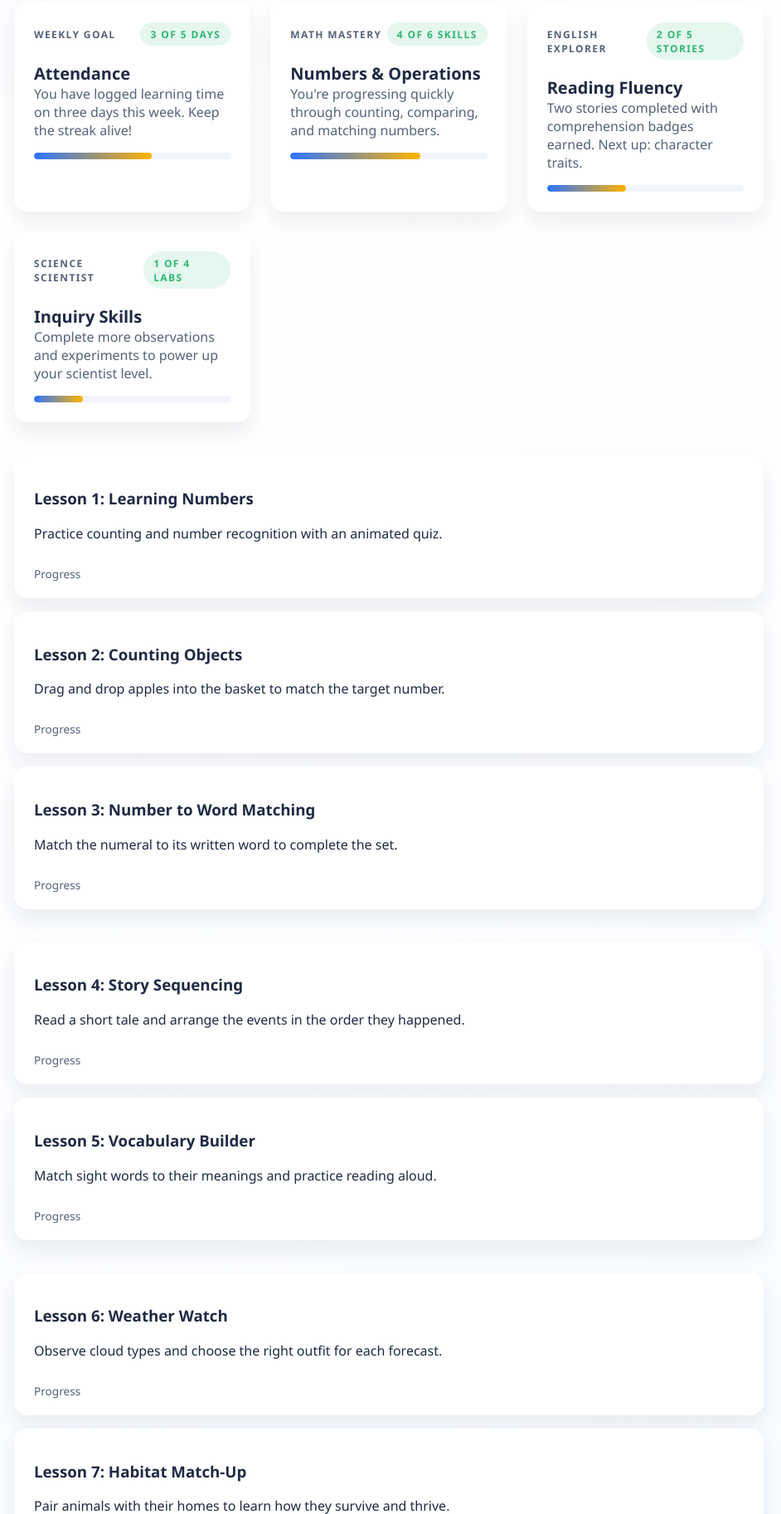
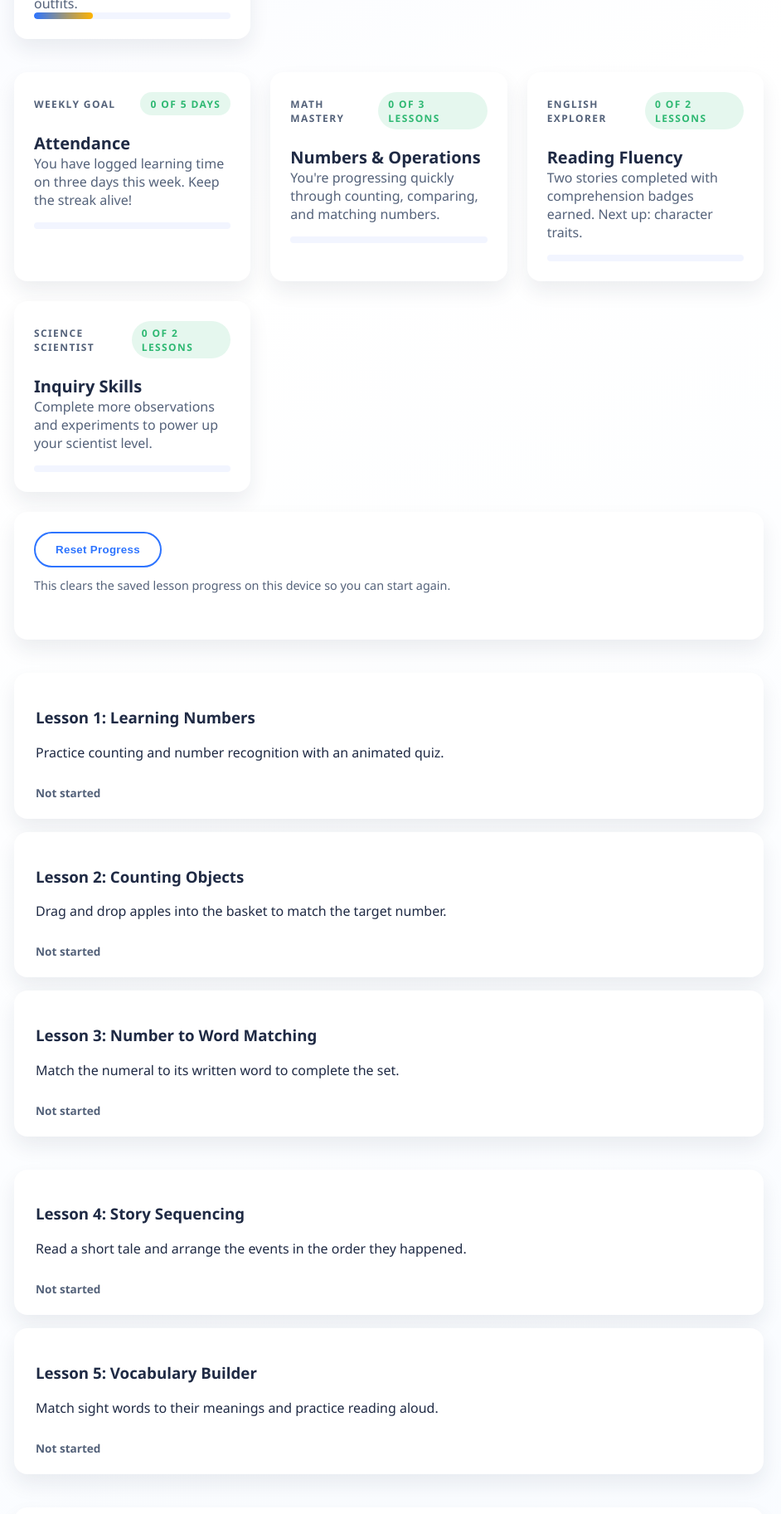
Before and after one commit to mikerichard6174/my-lms, a website: page index.html in a window 1280 px wide. Shown: the part 975-2800 px from the top of the page at 83% size, without its empty margins (311-1253 px from the left). Drawn offline with Linux system fonts and the light colour scheme.

Commit message:
Add client-side progress tracking for lessons

```diff
--- a/index.html
+++ b/index.html
@@ -24,7 +24,7 @@
       </section>
 
       <section class="nav-progress" aria-label="Overall progress">
-        Keep it up! <strong>72%</strong> Course Complete
+        Keep it up! <strong data-overall-progress>72%</strong> Course Complete
       </section>
     </aside>
 
@@ -34,7 +34,9 @@
           <h1>Welcome back, Superstar!</h1>
           <p>Your learning journey continues with fun, interactive lessons across Math, English, and Science to mirror the Time4Learning experience. Pick up where you left off or explore something new.</p>
           <div class="lesson-actions">
-            <a class="button" href="lessons/lesson1.html">Continue Math Quest</a>
+            <a class="button" data-next-lesson href="lessons/lesson1.html">
+              Continue <span data-next-lesson-label>Math Adventures • Lesson 1: Learning Numbers</span>
+            </a>
             <a class="button secondary" href="#progress-tracker">View Progress</a>
           </div>
         </div>
@@ -96,160 +98,166 @@
       </section>
 
       <section id="progress-tracker" class="dashboard-grid" aria-label="Student progress tracker">
-        <article class="dashboard-card progress-card">
+        <article class="dashboard-card progress-card" data-attendance-card>
           <header>
             <span>Weekly Goal</span>
-            <span class="status-pill">3 of 5 days</span>
+            <span class="status-pill" data-status>3 of 5 days</span>
           </header>
           <div>
             <h3>Attendance</h3>
             <p>You have logged learning time on three days this week. Keep the streak alive!</p>
-            <div class="progress-track" role="progressbar" aria-label="Weekly attendance" aria-valuemin="0" aria-valuemax="5" aria-valuenow="3">
-              <div class="progress-bar" style="width: 60%"></div>
+            <div class="progress-track" role="progressbar" aria-label="Weekly attendance" aria-valuemin="0" aria-valuemax="5" aria-valuenow="3" data-progress-track>
+              <div class="progress-bar" data-progress-bar style="width: 60%"></div>
             </div>
           </div>
         </article>
 
-        <article class="dashboard-card progress-card">
+        <article class="dashboard-card progress-card" data-subject-progress="math">
           <header>
             <span>Math Mastery</span>
-            <span class="status-pill">4 of 6 skills</span>
+            <span class="status-pill" data-status>0 of 3 lessons</span>
           </header>
           <div>
             <h3>Numbers &amp; Operations</h3>
             <p>You're progressing quickly through counting, comparing, and matching numbers.</p>
-            <div class="progress-track" role="progressbar" aria-label="Math progress" aria-valuemin="0" aria-valuemax="6" aria-valuenow="4">
-              <div class="progress-bar" style="width: 66%"></div>
+            <div class="progress-track" role="progressbar" aria-label="Math progress" aria-valuemin="0" aria-valuemax="3" aria-valuenow="0" data-progress-track>
+              <div class="progress-bar" data-progress-bar style="width: 0%"></div>
             </div>
           </div>
         </article>
 
-        <article class="dashboard-card progress-card">
+        <article class="dashboard-card progress-card" data-subject-progress="english">
           <header>
             <span>English Explorer</span>
-            <span class="status-pill">2 of 5 stories</span>
+            <span class="status-pill" data-status>0 of 2 lessons</span>
           </header>
           <div>
             <h3>Reading Fluency</h3>
             <p>Two stories completed with comprehension badges earned. Next up: character traits.</p>
-            <div class="progress-track" role="progressbar" aria-label="English progress" aria-valuemin="0" aria-valuemax="5" aria-valuenow="2">
-              <div class="progress-bar" style="width: 40%"></div>
+            <div class="progress-track" role="progressbar" aria-label="English progress" aria-valuemin="0" aria-valuemax="2" aria-valuenow="0" data-progress-track>
+              <div class="progress-bar" data-progress-bar style="width: 0%"></div>
             </div>
           </div>
         </article>
 
-        <article class="dashboard-card progress-card">
+        <article class="dashboard-card progress-card" data-subject-progress="science">
           <header>
             <span>Science Scientist</span>
-            <span class="status-pill">1 of 4 labs</span>
+            <span class="status-pill" data-status>0 of 2 lessons</span>
           </header>
           <div>
             <h3>Inquiry Skills</h3>
             <p>Complete more observations and experiments to power up your scientist level.</p>
-            <div class="progress-track" role="progressbar" aria-label="Science progress" aria-valuemin="0" aria-valuemax="4" aria-valuenow="1">
-              <div class="progress-bar" style="width: 25%"></div>
+            <div class="progress-track" role="progressbar" aria-label="Science progress" aria-valuemin="0" aria-valuemax="2" aria-valuenow="0" data-progress-track>
+              <div class="progress-bar" data-progress-bar style="width: 0%"></div>
             </div>
           </div>
         </article>
+        <div class="progress-reset" role="group" aria-label="Progress controls">
+          <button class="button secondary" type="button" data-reset-progress>Reset Progress</button>
+          <p>This clears the saved lesson progress on this device so you can start again.</p>
+          <p class="reset-message" aria-live="polite" data-reset-message></p>
+        </div>
       </section>
 
       <section id="math-lessons" aria-label="Math lessons" class="lesson-list">
-        <a class="lesson-card" href="lessons/lesson1.html">
+        <a class="lesson-card" data-lesson-id="math1" href="lessons/lesson1.html">
           <div>
             <h3>Lesson 1: Learning Numbers</h3>
             <p>Practice counting and number recognition with an animated quiz.</p>
           </div>
           <footer>
-            <span>Progress</span>
+            <span class="lesson-status" data-lesson-status>Not started</span>
             <div class="progress-track" role="presentation">
-              <div class="progress-bar" style="width: 100%"></div>
+              <div class="progress-bar" data-progress-bar style="width: 0%"></div>
             </div>
           </footer>
         </a>
 
-        <a class="lesson-card" href="lessons/lesson2.html">
+        <a class="lesson-card" data-lesson-id="math2" href="lessons/lesson2.html">
           <div>
             <h3>Lesson 2: Counting Objects</h3>
             <p>Drag and drop apples into the basket to match the target number.</p>
           </div>
           <footer>
-            <span>Progress</span>
+            <span class="lesson-status" data-lesson-status>Not started</span>
             <div class="progress-track" role="presentation">
-              <div class="progress-bar" style="width: 45%"></div>
+              <div class="progress-bar" data-progress-bar style="width: 0%"></div>
             </div>
           </footer>
         </a>
 
-        <a class="lesson-card" href="lessons/lesson3.html">
+        <a class="lesson-card" data-lesson-id="math3" href="lessons/lesson3.html">
           <div>
             <h3>Lesson 3: Number to Word Matching</h3>
             <p>Match the numeral to its written word to complete the set.</p>
           </div>
           <footer>
-            <span>Progress</span>
+            <span class="lesson-status" data-lesson-status>Not started</span>
             <div class="progress-track" role="presentation">
-              <div class="progress-bar" style="width: 20%"></div>
+              <div class="progress-bar" data-progress-bar style="width: 0%"></div>
             </div>
           </footer>
         </a>
       </section>
 
       <section id="english-lessons" aria-label="English lessons" class="lesson-list">
-        <a class="lesson-card" href="lessons/english1.html">
+        <a class="lesson-card" data-lesson-id="english1" href="lessons/english1.html">
           <div>
             <h3>Lesson 4: Story Sequencing</h3>
             <p>Read a short tale and arrange the events in the order they happened.</p>
           </div>
           <footer>
-            <span>Progress</span>
+            <span class="lesson-status" data-lesson-status>Not started</span>
             <div class="progress-track" role="presentation">
-              <div class="progress-bar" style="width: 35%"></div>
+              <div class="progress-bar" data-progress-bar style="width: 0%"></div>
             </div>
           </footer>
         </a>
 
-        <a class="lesson-card" href="lessons/english2.html">
+        <a class="lesson-card" data-lesson-id="english2" href="lessons/english2.html">
           <div>
             <h3>Lesson 5: Vocabulary Builder</h3>
             <p>Match sight words to their meanings and practice reading aloud.</p>
           </div>
           <footer>
-            <span>Progress</span>
+            <span class="lesson-status" data-lesson-status>Not started</span>
             <div class="progress-track" role="presentation">
-              <div class="progress-bar" style="width: 15%"></div>
+              <div class="progress-bar" data-progress-bar style="width: 0%"></div>
             </div>
           </footer>
         </a>
       </section>
 
       <section id="science-lessons" aria-label="Science lessons" class="lesson-list">
-        <a class="lesson-card" href="lessons/science1.html">
+        <a class="lesson-card" data-lesson-id="science1" href="lessons/science1.html">
           <div>
             <h3>Lesson 6: Weather Watch</h3>
             <p>Observe cloud types and choose the right outfit for each forecast.</p>
           </div>
           <footer>
-            <span>Progress</span>
+            <span class="lesson-status" data-lesson-status>Not started</span>
             <div class="progress-track" role="presentation">
-              <div class="progress-bar" style="width: 10%"></div>
+              <div class="progress-bar" data-progress-bar style="width: 0%"></div>
             </div>
           </footer>
         </a>
 
-        <a class="lesson-card" href="lessons/science2.html">
+        <a class="lesson-card" data-lesson-id="science2" href="lessons/science2.html">
           <div>
             <h3>Lesson 7: Habitat Match-Up</h3>
             <p>Pair animals with their homes to learn how they survive and thrive.</p>
           </div>
           <footer>
-            <span>Progress</span>
+            <span class="lesson-status" data-lesson-status>Not started</span>
             <div class="progress-track" role="presentation">
-              <div class="progress-bar" style="width: 5%"></div>
+              <div class="progress-bar" data-progress-bar style="width: 0%"></div>
             </div>
           </footer>
         </a>
       </section>
     </main>
   </div>
+  <script src="scripts/progress.js"></script>
 </body>
 </html>
--- /dev/null
+++ b/scripts/progress.js
@@ -0,0 +1,257 @@
+(function () {
+  const STORAGE_KEY = "my-lms-progress-v1";
+
+  const LESSONS = [
+    { id: "math1", subject: "math", name: "Lesson 1: Learning Numbers", path: "lessons/lesson1.html" },
+    { id: "math2", subject: "math", name: "Lesson 2: Counting Objects", path: "lessons/lesson2.html" },
+    { id: "math3", subject: "math", name: "Lesson 3: Number to Word Matching", path: "lessons/lesson3.html" },
+    { id: "english1", subject: "english", name: "Lesson 4: Story Sequencing", path: "lessons/english1.html" },
+    { id: "english2", subject: "english", name: "Lesson 5: Vocabulary Builder", path: "lessons/english2.html" },
+    { id: "science1", subject: "science", name: "Lesson 6: Weather Watch", path: "lessons/science1.html" },
+    { id: "science2", subject: "science", name: "Lesson 7: Habitat Match-Up", path: "lessons/science2.html" }
+  ];
+
+  const SUBJECT_LABELS = {
+    math: "Math Adventures",
+    english: "English Explorers",
+    science: "Science Lab"
+  };
+
+  const lessonIndex = Object.fromEntries(LESSONS.map((lesson) => [lesson.id, lesson]));
+  const subjectLessons = LESSONS.reduce((acc, lesson) => {
+    if (!acc[lesson.subject]) {
+      acc[lesson.subject] = [];
+    }
+    acc[lesson.subject].push(lesson.id);
+    return acc;
+  }, {});
+
+  const clone = (value) => JSON.parse(JSON.stringify(value));
+
+  const defaultState = {
+    lessons: LESSONS.reduce((acc, lesson) => {
+      acc[lesson.id] = false;
+      return acc;
+    }, {})
+  };
+
+  const storageAvailable = (() => {
+    try {
+      const key = "__lms_progress_test__";
+      window.localStorage.setItem(key, "1");
+      window.localStorage.removeItem(key);
+      return true;
+    } catch (error) {
+      return false;
+    }
+  })();
+
+  let state = loadState();
+
+  function loadState() {
+    if (!storageAvailable) {
+      return clone(defaultState);
+    }
+
+    const raw = window.localStorage.getItem(STORAGE_KEY);
+    if (!raw) {
+      return clone(defaultState);
+    }
+
+    try {
+      const parsed = JSON.parse(raw);
+      const nextState = clone(defaultState);
+      if (parsed && typeof parsed === "object" && parsed.lessons) {
+        Object.entries(parsed.lessons).forEach(([id, value]) => {
+          if (Object.prototype.hasOwnProperty.call(nextState.lessons, id)) {
+            nextState.lessons[id] = Boolean(value);
+          }
+        });
+      }
+      return nextState;
+    } catch (error) {
+      return clone(defaultState);
+    }
+  }
+
+  function persistState() {
+    if (!storageAvailable) {
+      return;
+    }
+    window.localStorage.setItem(STORAGE_KEY, JSON.stringify(state));
+  }
+
+  function setLessonState(lessonId, isComplete) {
+    if (!lessonIndex[lessonId]) {
+      return;
+    }
+    if (state.lessons[lessonId] === isComplete) {
+      return;
+    }
+    state.lessons[lessonId] = isComplete;
+    persistState();
+  }
+
+  function markLessonComplete(lessonId) {
+    setLessonState(lessonId, true);
+    updateDashboard();
+  }
+
+  function resetLessonProgress(lessonId) {
+    setLessonState(lessonId, false);
+    updateDashboard();
+  }
+
+  function resetAllProgress() {
+    state = clone(defaultState);
+    persistState();
+    updateDashboard();
+  }
+
+  function getLessonProgress(lessonId) {
+    return Boolean(state.lessons[lessonId]);
+  }
+
+  function computeSubjectProgress(subjectId) {
+    const lessons = subjectLessons[subjectId] || [];
+    const completed = lessons.filter((id) => getLessonProgress(id)).length;
+    const total = lessons.length;
+    const percent = total ? Math.round((completed / total) * 100) : 0;
+    return { completed, total, percent };
+  }
+
+  function computeOverallProgress() {
+    const total = LESSONS.length;
+    const completed = Object.values(state.lessons).filter(Boolean).length;
+    const percent = total ? Math.round((completed / total) * 100) : 0;
+    return { completed, total, percent };
+  }
+
+  function computeAttendanceProgress(goalDays = 5) {
+    const overall = computeOverallProgress();
+    const completedDays = Math.min(goalDays, overall.completed);
+    const percent = goalDays ? Math.round((completedDays / goalDays) * 100) : 0;
+    return { completedDays, goalDays, percent };
+  }
+
+  function getNextLesson() {
+    const next = LESSONS.find((lesson) => !getLessonProgress(lesson.id));
+    return next || LESSONS[LESSONS.length - 1];
+  }
+
+  function updateLessonCards(root) {
+    root.querySelectorAll("[data-lesson-id]").forEach((card) => {
+      const lessonId = card.getAttribute("data-lesson-id");
+      const isComplete = getLessonProgress(lessonId);
+      card.classList.toggle("lesson-card-completed", isComplete);
+      const status = card.querySelector("[data-lesson-status]");
+      if (status) {
+        status.textContent = isComplete ? "Completed" : "Not started";
+      }
+      const bar = card.querySelector("[data-progress-bar]");
+      if (bar) {
+        bar.style.width = isComplete ? "100%" : "0%";
+      }
+    });
+  }
+
+  function updateSubjectCards(root) {
+    root.querySelectorAll("[data-subject-progress]").forEach((card) => {
+      const subjectId = card.getAttribute("data-subject-progress");
+      const { completed, total, percent } = computeSubjectProgress(subjectId);
+      const status = card.querySelector("[data-status]");
+      if (status) {
+        status.textContent = `${completed} of ${total} lessons`;
+      }
+      const track = card.querySelector("[data-progress-track]");
+      if (track) {
+        track.setAttribute("aria-valuenow", String(completed));
+      }
+      const bar = card.querySelector("[data-progress-bar]");
+      if (bar) {
+        bar.style.width = `${percent}%`;
+      }
+    });
+  }
+
+  function updateAttendanceCard(root) {
+    const attendanceCard = root.querySelector("[data-attendance-card]");
+    if (!attendanceCard) {
+      return;
+    }
+    const { completedDays, goalDays, percent } = computeAttendanceProgress();
+    const status = attendanceCard.querySelector("[data-status]");
+    if (status) {
+      status.textContent = `${completedDays} of ${goalDays} days`;
+    }
+    const track = attendanceCard.querySelector("[data-progress-track]");
+    if (track) {
+      track.setAttribute("aria-valuenow", String(completedDays));
+    }
+    const bar = attendanceCard.querySelector("[data-progress-bar]");
+    if (bar) {
+      bar.style.width = `${percent}%`;
+    }
+  }
+
+  function updateOverallProgress(root, overall = computeOverallProgress()) {
+    const navProgress = root.querySelector("[data-overall-progress]");
+    if (navProgress) {
+      navProgress.textContent = `${overall.percent}%`;
+    }
+  }
+
+  function updateNextLesson(root) {
+    const link = root.querySelector("[data-next-lesson]");
+    if (!link) {
+      return;
+    }
+    const lesson = getNextLesson();
+    link.setAttribute("href", lesson.path);
+    const label = root.querySelector("[data-next-lesson-label]");
+    if (label) {
+      const subjectLabel = SUBJECT_LABELS[lesson.subject] || lesson.subject;
+      label.textContent = `${subjectLabel} • ${lesson.name}`;
+    }
+  }
+
+  function updateDashboard(root = document) {
+    if (!root) {
+      return;
+    }
+    const overall = computeOverallProgress();
+    updateOverallProgress(root, overall);
+    updateAttendanceCard(root);
+    updateSubjectCards(root);
+    updateLessonCards(root);
+    updateNextLesson(root);
+    const resetMessage = root.querySelector("[data-reset-message]");
+    if (resetMessage && overall.completed > 0) {
+      resetMessage.textContent = "";
+    }
+  }
+
+  document.addEventListener("DOMContentLoaded", () => {
+    updateDashboard();
+    const resetButton = document.querySelector("[data-reset-progress]");
+    const resetMessage = document.querySelector("[data-reset-message]");
+    if (resetButton) {
+      resetButton.addEventListener("click", () => {
+        resetAllProgress();
+        if (resetMessage) {
+          resetMessage.textContent = "Progress cleared! You're starting fresh.";
+        }
+      });
+    }
+  });
+
+  window.LMSProgress = {
+    markLessonComplete,
+    resetLessonProgress,
+    resetAllProgress,
+    getLessonProgress,
+    computeSubjectProgress,
+    getNextLesson,
+    updateDashboard
+  };
+})();
--- a/styles/style.css
+++ b/styles/style.css
@@ -271,12 +271,27 @@ button:focus,
   text-decoration: none;
   color: inherit;
   box-shadow: var(--shadow-card);
-  transition: transform var(--transition-base), box-shadow var(--transition-base);
+  border: 2px solid transparent;
+  transition: transform var(--transition-base), box-shadow var(--transition-base), border-color var(--transition-base);
 }
 
 .lesson-card:hover {
   transform: translateY(-4px);
   box-shadow: 0 28px 40px rgb(31 42 68 / 14%);
+}
+
+.lesson-card-completed {
+  border-color: rgb(46 184 114 / 35%);
+  box-shadow: 0 24px 40px rgb(46 184 114 / 18%);
+}
+
+.lesson-status {
+  font-weight: 700;
+  color: var(--text-secondary);
+}
+
+.lesson-card-completed .lesson-status {
+  color: var(--success);
 }
 
 .lesson-card footer {
@@ -296,6 +311,30 @@ button:focus,
 
 .progress-card .progress-track {
   margin-top: 1rem;
+}
+
+.progress-reset {
+  background: var(--surface);
+  padding: 1.5rem;
+  border-radius: var(--border-radius-md);
+  box-shadow: var(--shadow-card);
+  display: flex;
+  flex-direction: column;
+  gap: 0.75rem;
+  align-items: flex-start;
+  grid-column: 1 / -1;
+}
+
+.progress-reset p {
+  margin: 0;
+  color: var(--text-secondary);
+  font-size: 0.9rem;
+}
+
+.reset-message {
+  min-height: 1.25rem;
+  font-weight: 700;
+  color: var(--success);
 }
 
 .progress-bar {
```
Also changed, not shown: lessons/english1.html (+3 -1 lines), lessons/english2.html (+3 -1 lines), lessons/lesson1.html (+3 -1 lines), lessons/lesson2.html (+3 -1 lines), lessons/lesson3.html (+3 -1 lines), lessons/science1.html (+3 -1 lines), lessons/science2.html (+3 -1 lines), README.md.
